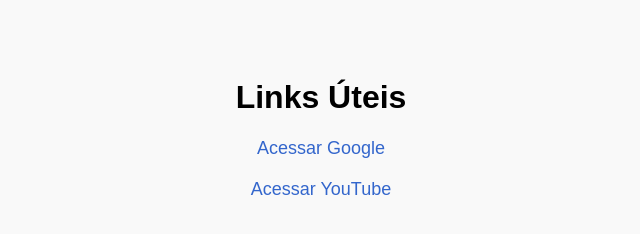
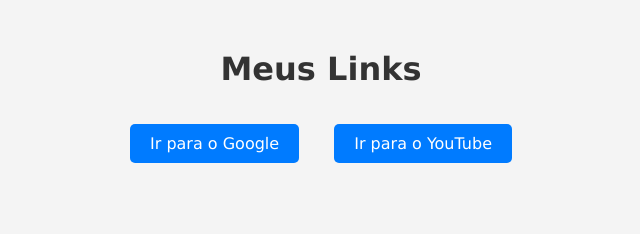
Before and after one commit to tvmista/Meuteste-, a plain HTML site: page links.html in a window 1280 px wide. Shown: the whole page, without its empty margins (319-959 px from the left). Drawn offline with Linux system fonts and the light colour scheme.

Commit message:
Update links.html

```diff
--- a/links.html
+++ b/links.html
@@ -2,29 +2,35 @@
 <html lang="pt-BR">
 <head>
   <meta charset="UTF-8">
-  <title>Links Úteis</title>
+  <title>Meus Links</title>
   <style>
     body {
-      font-family: Arial, sans-serif;
-      background-color: #f9f9f9;
+      font-family: Verdana, sans-serif;
       text-align: center;
-      padding-top: 50px;
+      margin-top: 50px;
+      background-color: #f4f4f4;
     }
-    a {
-      display: block;
-      margin: 20px;
-      font-size: 18px;
-      color: #3366cc;
+    h1 {
+      color: #333;
+    }
+    .link-button {
+      display: inline-block;
+      margin: 15px;
+      padding: 10px 20px;
+      background-color: #007BFF;
+      color: white;
       text-decoration: none;
+      border-radius: 5px;
+      font-size: 16px;
     }
-    a:hover {
-      text-decoration: underline;
+    .link-button:hover {
+      background-color: #0056b3;
     }
   </style>
 </head>
 <body>
-  <h1>Links Úteis</h1>
-  <a href="https://www.google.com" target="_blank">Acessar Google</a>
-  <a href="https://www.youtube.com" target="_blank">Acessar YouTube</a>
+  <h1>Meus Links</h1>
+  <a class="link-button" href="https://www.google.com" target="_blank">Ir para o Google</a>
+  <a class="link-button" href="https://www.youtube.com" target="_blank">Ir para o YouTube</a>
 </body>
 </html>
```
